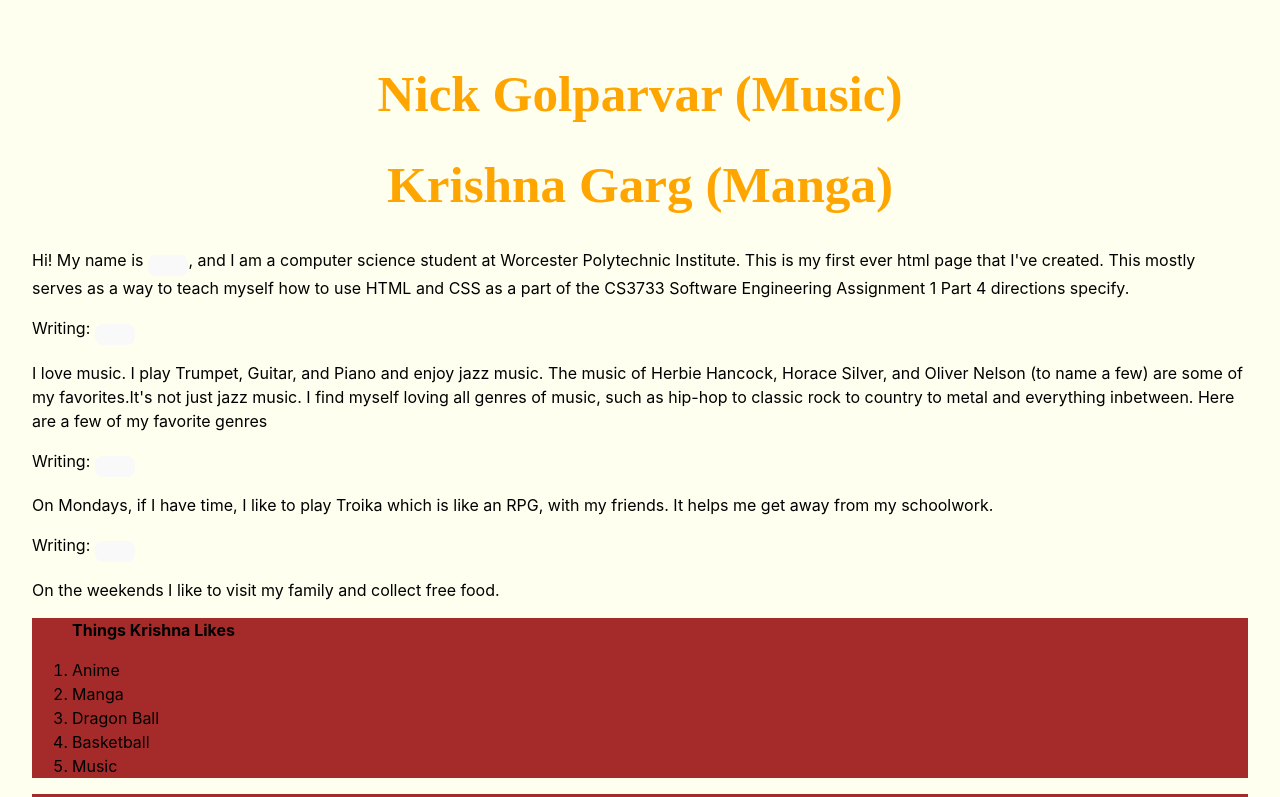
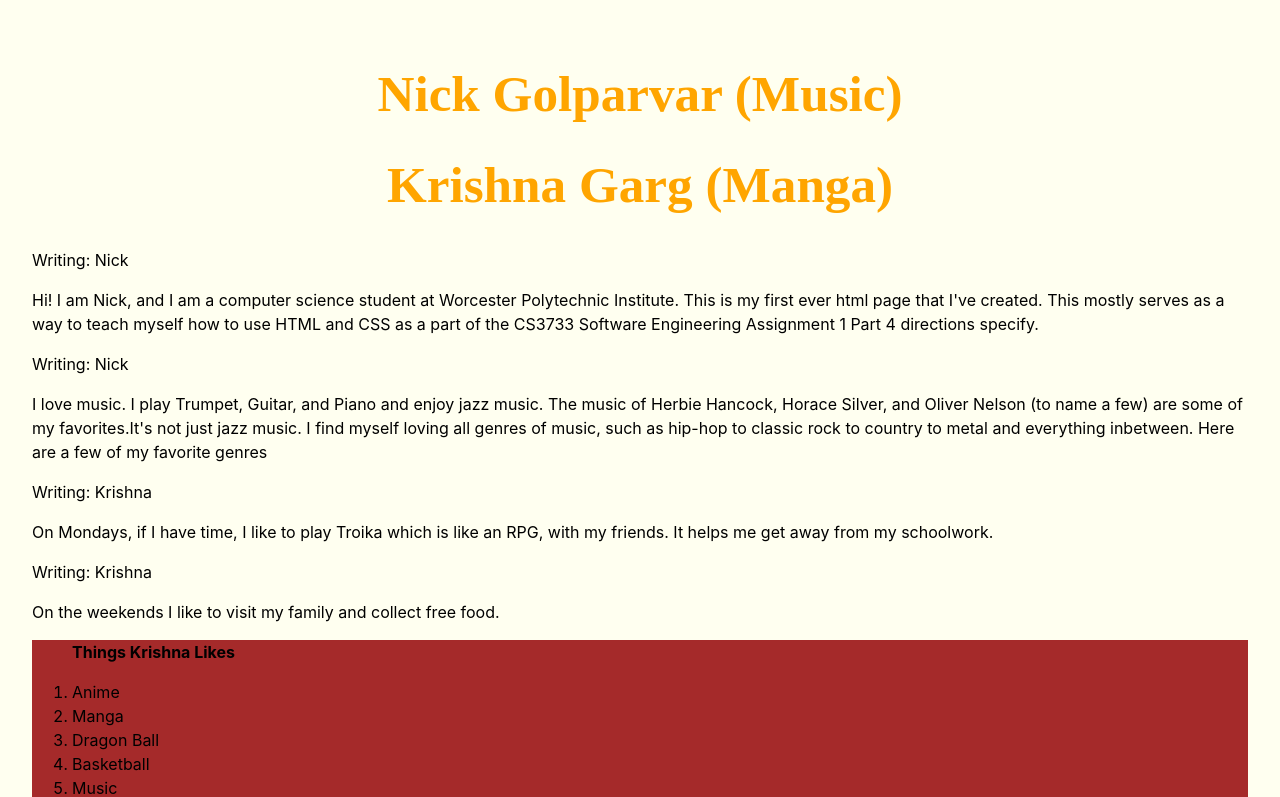
Before and after one commit to kgkhs001/assignment2-softeng, a React (Vite) app: page / in a window 1280 px wide. Shown: the top 797 px of the page. Built offline with nearby package versions, Linux system fonts and the light colour scheme.

Commit message:
added support for props on intro.tsx to pass in usernames from App.tsx.

```diff
--- a/src/App.tsx
+++ b/src/App.tsx
@@ -10,7 +10,7 @@ function App() {
 
   return (
     <>
-      <Title/> <Intro /> <List /> <Table /> <Form />
+      <Title/> <Intro username1 = "Nick" username2 = "Krishna"/> <List /> <Table /> <Form />
     </>
   )
 }
--- a/src/intro.tsx
+++ b/src/intro.tsx
@@ -1,41 +1,42 @@
-import { useState } from 'react'
+// import { useState } from 'react'
 import './App.css'
 
-function Intro(prop) {
-    const [name, setName] = useState(prop.init);
-    const [name2, setName2] = useState(prop.init);
-    const [name3, setName3] = useState(prop.init);
-    const [name4, setName4] = useState(prop.init);
-    const editEntry = (): void =>{
-        const enteredName: string | null = prompt("Enter name", "");
-        setName(enteredName);
-    }
+function Intro(props) {
+    // const [name, setName] = useState(prop.init);
+    // const [name2, setName2] = useState(prop.init);
+    // const [name3, setName3] = useState(prop.init);
+    // const [name4, setName4] = useState(prop.init);
+    // const editEntry = (): void =>{
+    //     const enteredName: string | null = prompt("Enter name", "");
+    //     setName(enteredName);
+    // }
+    //
+    // const editEntry2 = (): void =>{
+    //     const enteredName: string | null = prompt("Enter name", "");
+    //     setName2(enteredName);
+    // }
+    //
+    //
+    // const editEntry3 = (): void =>{
+    //     const enteredName: string | null = prompt("Enter name", "");
+    //     setName3(enteredName);
+    // }
+    //
+    // const editEntry4 = (): void =>{
+    //     const enteredName: string | null = prompt("Enter name", "");
+    //     setName4(enteredName);
+    //}
 
-    const editEntry2 = (): void =>{
-        const enteredName: string | null = prompt("Enter name", "");
-        setName2(enteredName);
-    }
-
-
-    const editEntry3 = (): void =>{
-        const enteredName: string | null = prompt("Enter name", "");
-        setName3(enteredName);
-    }
-
-    const editEntry4 = (): void =>{
-        const enteredName: string | null = prompt("Enter name", "");
-        setName4(enteredName);
-    }
-    //Same name always showing up on every button. How to fix?
     return (
         <>
+            <p>Writing: {props.username1}</p>
             <p>
-                Hi! My name is <button onClick={editEntry} >{name}</button>, and I am a computer science student at
+                Hi! I am {props.username1}, and I am a computer science student at
                 Worcester Polytechnic Institute. This is my first
                 ever html page that I've created. This mostly serves as a way to teach myself how to use HTML and CSS
                 as a part of the CS3733 Software Engineering Assignment 1 Part 4 directions specify.
             </p>
-            <p>Writing: <button onClick={editEntry2}>{name2}</button></p>
+            <p>Writing: {props.username1}</p>
             <p>
                 I love music. I play Trumpet, Guitar, and Piano and enjoy jazz music.
                 The music of Herbie Hancock, Horace Silver, and Oliver Nelson (to name a few) are some of
@@ -44,12 +45,12 @@ function Intro(prop) {
                 of my favorite genres
             </p>
 
-            <p>Writing: <button onClick={editEntry3}>{name3}</button></p>
+            <p>Writing: {props.username2}</p>
             <p>On Mondays, if I have time, I like to play Troika which is like an RPG, with my friends. It helps me get
                 away from my schoolwork.</p>
 
 
-            <p>Writing: <button onClick={editEntry4}>{name4}</button></p>
+            <p>Writing: {props.username2}</p>
             <p>On the weekends I like to visit my family and collect free food.</p>
         </>
     );
--- a/src/table.tsx
+++ b/src/table.tsx
@@ -49,7 +49,7 @@ function Table() {
 
             </table>
 
-            <h4>Here are some of my favorite artists and their songs</h4>
+            <h4>Here are some of Nick's favorite artists and their songs</h4>
             <table>
                 <tr>
                     <th>Chet Baker</th>
```
